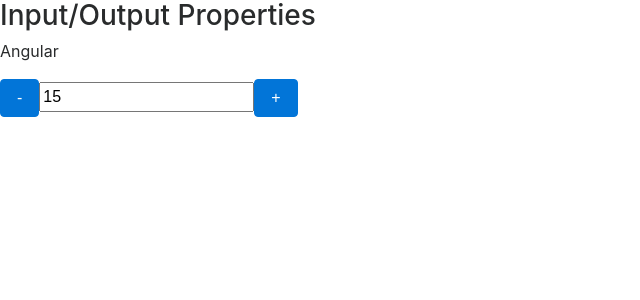
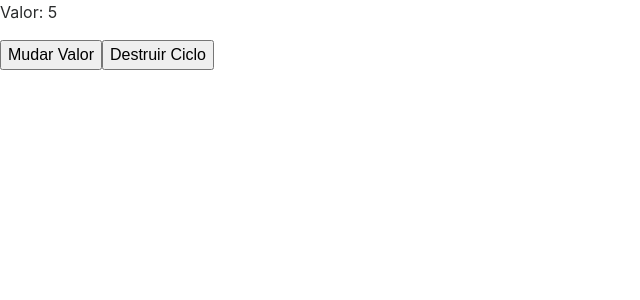
Before and after one commit to suganame/angular-course-loiane, an Angular app in the folder data-binding/: page / in a window 1280 px wide. Shown: the top 300 px of the page, without its empty margins (0-640 px from the left). Built offline with nearby package versions, Linux system fonts and the light colour scheme.

Commit message:
feat: lifecycle of components

```diff
--- a/data-binding/src/app/app.component.html
+++ b/data-binding/src/app/app.component.html
@@ -1 +1,5 @@
-<app-data-binding></app-data-binding>
+<!-- <app-data-binding></app-data-binding> -->
+<app-cycle [valorInicial]="valor" *ngIf="!deletarCiclo"></app-cycle>
+<button (click)="mudarValor()">Mudar Valor</button>
+
+<button (click)="destruirCiclo()">Destruir Ciclo</button>
--- a/data-binding/src/app/app.component.ts
+++ b/data-binding/src/app/app.component.ts
@@ -3,8 +3,18 @@ import { Component } from '@angular/core';
 @Component({
   selector: 'app-root',
   templateUrl: './app.component.html',
-  styleUrls: ['./app.component.css']
+  styleUrls: ['./app.component.css'],
 })
 export class AppComponent {
-  title = 'data-binding';
+  valor: number = 5;
+
+  deletarCiclo: boolean = false;
+
+  mudarValor() {
+    this.valor++;
+  }
+
+  destruirCiclo() {
+    this.deletarCiclo = true;
+  }
 }
--- a/data-binding/src/app/app.module.ts
+++ b/data-binding/src/app/app.module.ts
@@ -9,9 +9,10 @@ import { MyFormComponent } from './my-form/my-form.component';
 import { MyFormModule } from './my-form/my-form.module';
 import { InputPropertyComponent } from './input-property/input-property.component';
 import { OutputPropertyComponent } from './output-property/output-property.component';
+import { CycleComponent } from './cycle/cycle.component';
 
 @NgModule({
-  declarations: [AppComponent, DataBindingComponent, InputPropertyComponent, OutputPropertyComponent],
+  declarations: [AppComponent, DataBindingComponent, InputPropertyComponent, OutputPropertyComponent, CycleComponent],
   imports: [BrowserModule, FormsModule, AppRoutingModule, MyFormModule],
   providers: [],
   bootstrap: [AppComponent],
--- /dev/null
+++ b/data-binding/src/app/cycle/cycle.component.html
@@ -0,0 +1 @@
+<p>Valor: {{ valorInicial }}</p>
--- /dev/null
+++ b/data-binding/src/app/cycle/cycle.component.ts
@@ -0,0 +1,71 @@
+import {
+  AfterContentChecked,
+  AfterContentInit,
+  AfterViewChecked,
+  AfterViewInit,
+  Component,
+  DoCheck,
+  Input,
+  OnChanges,
+  OnDestroy,
+  OnInit,
+} from '@angular/core';
+
+@Component({
+  selector: 'app-cycle',
+  templateUrl: './cycle.component.html',
+  styleUrls: ['./cycle.component.css'],
+})
+export class CycleComponent
+  implements
+    OnInit,
+    OnChanges,
+    DoCheck,
+    AfterContentInit,
+    AfterContentChecked,
+    AfterViewInit,
+    AfterViewChecked,
+    OnDestroy
+{
+  @Input() valorInicial: number = 10;
+
+  constructor() {
+    this.log('constructor');
+  }
+
+  ngOnInit(): void {
+    this.log('ngOnInit');
+  }
+
+  ngOnChanges(): void {
+    this.log('ngOnChanges');
+  }
+
+  ngDoCheck(): void {
+    this.log('ngDoCheck');
+  }
+
+  ngOnDestroy(): void {
+    this.log('ngOnDestroy');
+  }
+
+  ngAfterViewInit(): void {
+    this.log('ngAfterViewInit');
+  }
+
+  ngAfterViewChecked(): void {
+    this.log('ngAfterViewChecked');
+  }
+
+  ngAfterContentInit(): void {
+    this.log('ngAfterContentInit');
+  }
+
+  ngAfterContentChecked(): void {
+    this.log('ngAfterContentChecked');
+  }
+
+  private log(hook: string) {
+    console.log(hook);
+  }
+}
```
Also changed, not shown: data-binding/src/app/cycle/cycle.component.css (added), 1 other file (tests, documents, lock files or other folders).
